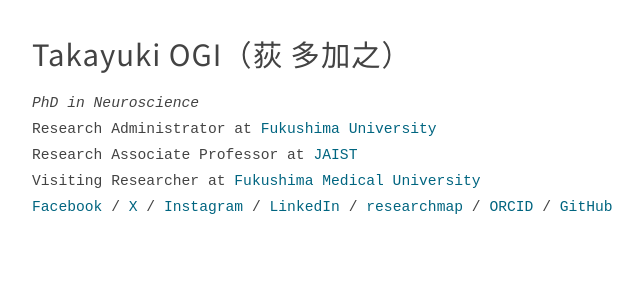
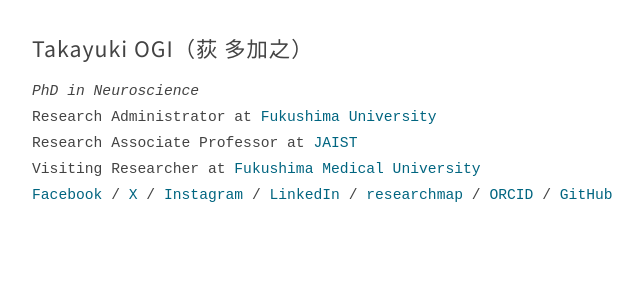
Before and after one commit to takayuki1997/takayuki1997.github.io, a Jekyll site: the page built from index.md, in a window 1280 px wide. Shown: the top 300 px of the page, without its empty margins (206-849 px from the left). Built offline with Jekyll 4.4.1, drawn with Linux system fonts in a browser that asks for light colours.

Commit message:
Reduce h1 font size to 16pt

```diff
--- a/assets/css/style.css
+++ b/assets/css/style.css
@@ -24,7 +24,7 @@ body {
 .site-content h1 {
   font-family: 'Noto Sans JP', 'Noto Sans', sans-serif;
   color: #434343;
-  font-size: 22pt;
+  font-size: 16pt;
   font-weight: 400;
   letter-spacing: 1px;
   margin-bottom: 16px;
```
